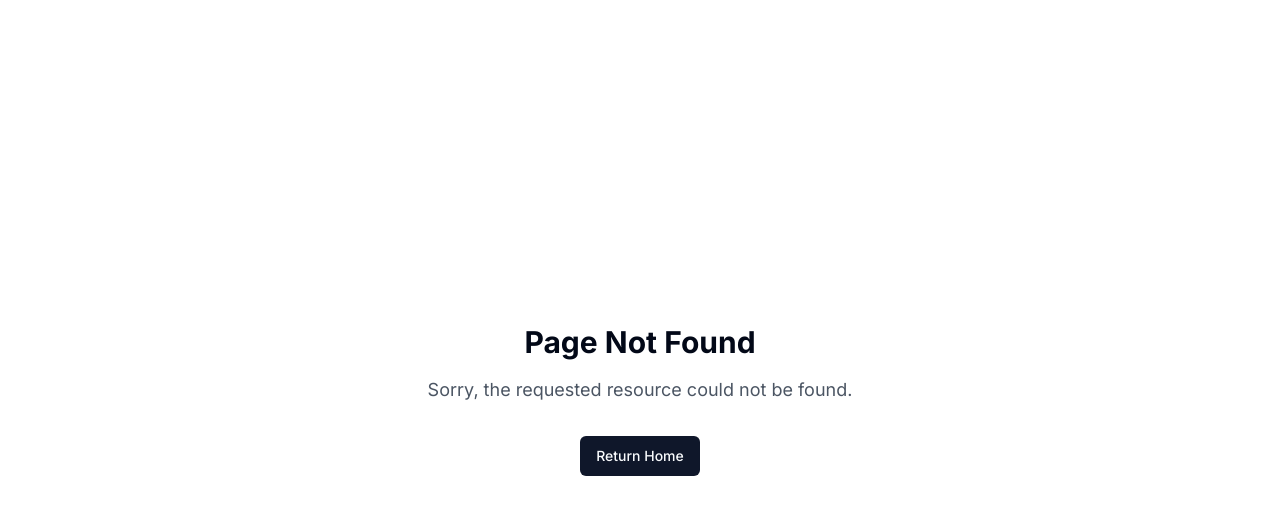
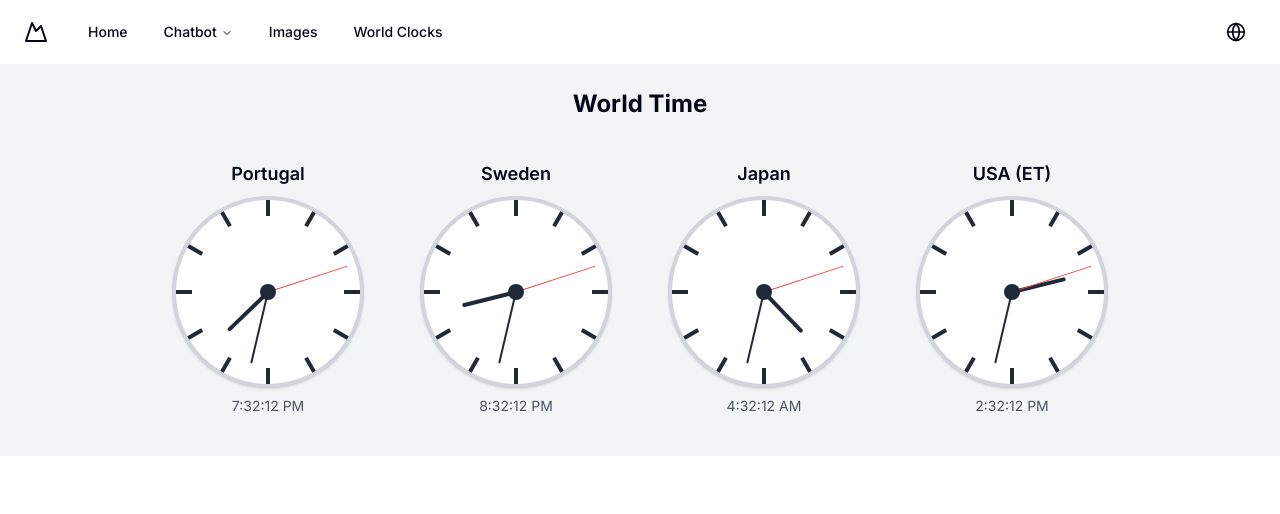
Before and after one commit to zepedroc/Whatevs, a Next.js app: page /en/world-clocks in a window 1280 px wide. Before the commit this address had no page. Shown: the top 514 px of the page. Built offline with nearby package versions, Linux system fonts and the light colour scheme.

Commit message:
World Clocks

```diff
--- /dev/null
+++ b/src/app/[locale]/world-clocks/page.tsx
@@ -0,0 +1,24 @@
+import AnalogClock from '@/components/analog-clock';
+import { useTranslations } from 'next-intl';
+
+export default function WorldClocksPage() {
+  const t = useTranslations();
+
+  const clocks = [
+    { timezone: 'Europe/Lisbon', label: t('WorldClocks.portugal') },
+    { timezone: 'Europe/Stockholm', label: t('WorldClocks.sweden') },
+    { timezone: 'Asia/Tokyo', label: t('WorldClocks.japan') },
+    { timezone: 'America/New_York', label: t('WorldClocks.usa') },
+  ];
+
+  return (
+    <div className="p-6 bg-gray-100">
+      <h1 className="text-2xl font-bold mb-6 text-center">{t('WorldClocks.title')}</h1>
+      <div className="flex flex-wrap justify-center gap-6">
+        {clocks.map((clock) => (
+          <AnalogClock key={clock.timezone} timezone={clock.timezone} label={clock.label} />
+        ))}
+      </div>
+    </div>
+  );
+}
--- /dev/null
+++ b/src/components/analog-clock.tsx
@@ -0,0 +1,99 @@
+'use client';
+
+import React, { useState, useEffect } from 'react';
+
+type AnalogClockProps = {
+  timezone: string;
+  label: string;
+};
+
+const AnalogClock: React.FC<AnalogClockProps> = ({ timezone, label }) => {
+  const [time, setTime] = useState(new Date());
+
+  useEffect(() => {
+    const timer = setInterval(() => {
+      setTime(new Date());
+    }, 1000);
+    return () => clearInterval(timer);
+  }, []);
+
+  const getTimeInTimezone = () => {
+    return new Date(time.toLocaleString('en-US', { timeZone: timezone }));
+  };
+
+  const timeInZone = getTimeInTimezone();
+  const seconds = timeInZone.getSeconds() * 6;
+  const minutes = timeInZone.getMinutes() * 6 + seconds / 60;
+  const hours = (timeInZone.getHours() % 12) * 30 + minutes / 12;
+
+  return (
+    <div className="flex flex-col items-center m-4">
+      <h2 className="text-lg font-semibold mb-2">{label}</h2>
+      <div className="relative w-48 h-48">
+        {/* Clock face */}
+        <div className="absolute inset-0 rounded-full bg-white border-4 border-gray-300 shadow">
+          {/* Hour markers */}
+          {[...Array(12)].map((_, i) => (
+            <div
+              key={i}
+              className="absolute w-full h-full"
+              style={{
+                transform: `rotate(${i * 30}deg)`,
+              }}
+            >
+              <div className="absolute w-1 h-4 bg-gray-800 left-1/2 transform -translate-x-1/2" />
+            </div>
+          ))}
+
+          {/* Hour hand */}
+          <div
+            className="absolute bg-gray-800 rounded-full"
+            style={{
+              width: '4px',
+              height: '30%',
+              transform: `rotate(${hours}deg)`,
+              left: 'calc(50% - 2px)',
+              bottom: '50%',
+              transformOrigin: 'bottom',
+            }}
+          />
+
+          {/* Minute hand */}
+          <div
+            className="absolute bg-gray-800 rounded-full"
+            style={{
+              width: '2px',
+              height: '40%',
+              transform: `rotate(${minutes}deg)`,
+              left: 'calc(50% - 1px)',
+              bottom: '50%',
+              transformOrigin: 'bottom',
+            }}
+          />
+
+          {/* Second hand */}
+          <div
+            className="absolute bg-red-500 rounded-full"
+            style={{
+              width: '1px',
+              height: '45%',
+              transform: `rotate(${seconds}deg)`,
+              left: 'calc(50% - 0.5px)',
+              bottom: '50%',
+              transformOrigin: 'bottom',
+            }}
+          />
+
+          {/* Center piece */}
+          <div
+            className="absolute w-4 h-4 bg-gray-800 rounded-full"
+            style={{ left: 'calc(50% - 8px)', top: 'calc(50% - 8px)' }}
+          />
+        </div>
+      </div>
+      <div className="mt-2 text-sm text-gray-600">{timeInZone.toLocaleTimeString()}</div>
+    </div>
+  );
+};
+
+export default AnalogClock;
--- a/src/components/navbar.tsx
+++ b/src/components/navbar.tsx
@@ -83,6 +83,14 @@ export default function NavBar() {
                 {t('navigation.images')}
               </Link>
             </NavigationMenuLink>
+            <NavigationMenuLink asChild>
+              <Link
+                className="group inline-flex h-9 w-max items-center justify-center rounded-md bg-white px-4 py-2 text-sm font-medium transition-colors hover:bg-gray-100 hover:text-gray-900 focus:bg-gray-100 focus:text-gray-900 focus:outline-none disabled:pointer-events-none disabled:opacity-50 data-[active]:bg-gray-100/50 data-[state=open]:bg-gray-100/50 dark:bg-gray-950 dark:hover:bg-gray-800 dark:hover:text-gray-50 dark:focus:bg-gray-800 dark:focus:text-gray-50 dark:data-[active]:bg-gray-800/50 dark:data-[state=open]:bg-gray-800/50"
+                href={`/${locale}/world-clocks`}
+              >
+                {t('navigation.worldClocks')}
+              </Link>
+            </NavigationMenuLink>
           </NavigationMenuList>
         </NavigationMenu>
       </nav>
--- a/src/messages/en/messages.json
+++ b/src/messages/en/messages.json
@@ -2,7 +2,15 @@
   "navigation": {
     "home": "Home",
     "chatbot": "Chatbot",
-    "images": "Images"
+    "images": "Images",
+    "worldClocks": "World Clocks"
+  },
+  "WorldClocks": {
+    "title": "World Time",
+    "portugal": "Portugal",
+    "sweden": "Sweden",
+    "japan": "Japan",
+    "usa": "USA (ET)"
   },
   "chatModes": {
     "aiAssistant": {
--- a/src/messages/es/messages.json
+++ b/src/messages/es/messages.json
@@ -2,7 +2,15 @@
   "navigation": {
     "home": "Inicio",
     "chatbot": "Chatbot",
-    "images": "Imágenes"
+    "images": "Imágenes",
+    "worldClocks": "Relojes Mundiales"
+  },
+  "WorldClocks": {
+    "title": "Hora Mundial",
+    "portugal": "Portugal",
+    "sweden": "Suecia",
+    "japan": "Japón",
+    "usa": "EE.UU. (ET)"
   },
   "chatModes": {
     "aiAssistant": {
--- a/src/messages/pt/messages.json
+++ b/src/messages/pt/messages.json
@@ -2,7 +2,15 @@
   "navigation": {
     "home": "Início",
     "chatbot": "Chatbot",
-    "images": "Imagens"
+    "images": "Imagens",
+    "worldClocks": "Relógios Mundiais"
+  },
+  "WorldClocks": {
+    "title": "Hora Mundial",
+    "portugal": "Portugal",
+    "sweden": "Suécia",
+    "japan": "Japão",
+    "usa": "EUA (ET)"
   },
   "chatModes": {
     "aiAssistant": {
```
